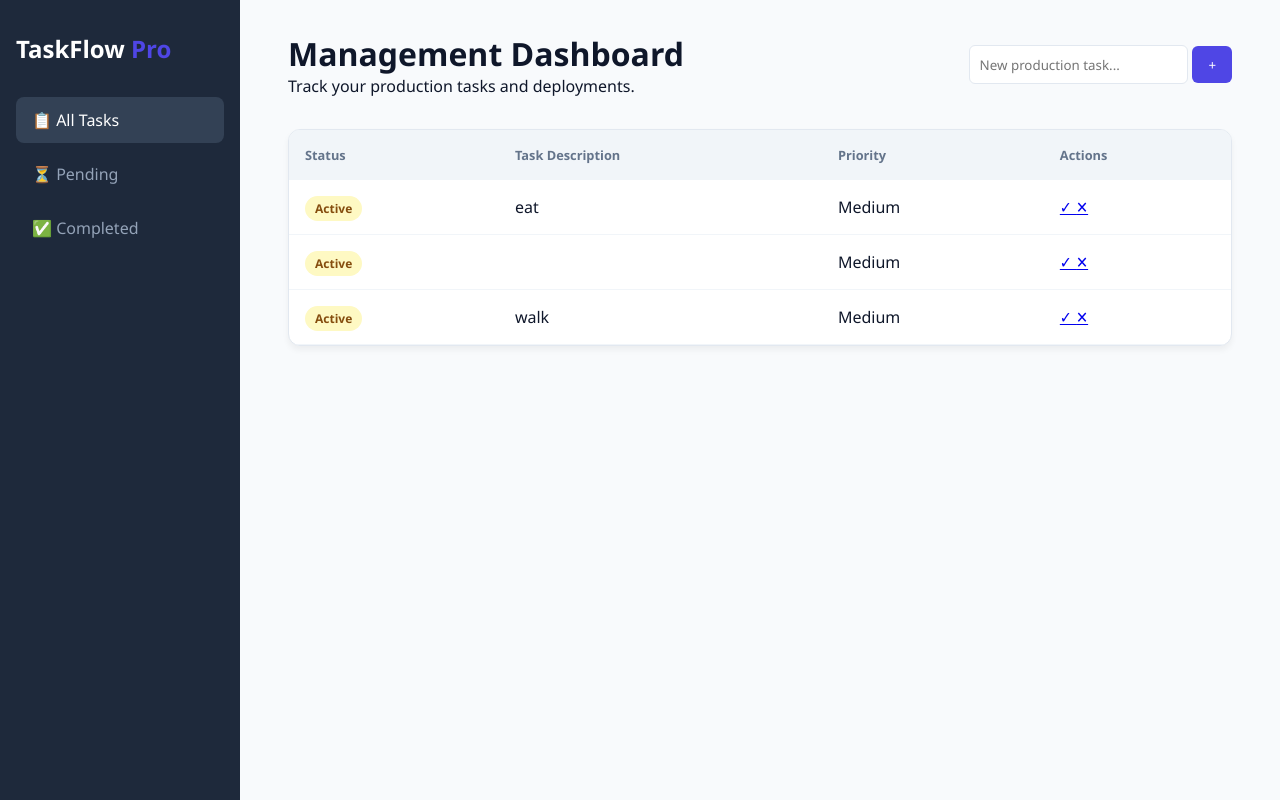
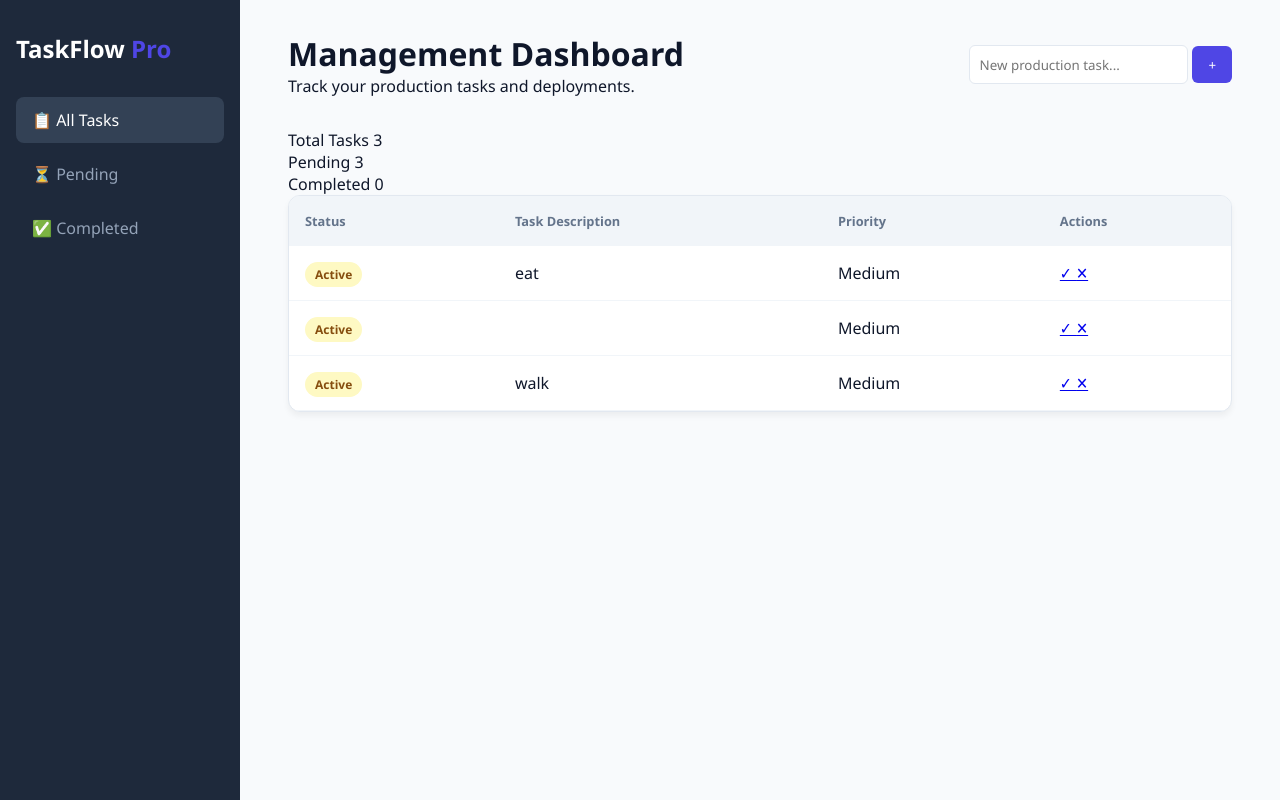
Before and after one commit to Jalil-hamdard/django-todo-jenkins, a Django app: page / in a window 1280 px wide. Run offline with Django 5.2, Linux system fonts and the light colour scheme; data comes from the database, SQL or seed files in the repository.

Commit message:
Update task_list.html

```diff
--- a/todo/templates/todo/task_list.html
+++ b/todo/templates/todo/task_list.html
@@ -12,9 +12,14 @@
         <aside class="sidebar">
             <div class="logo">TaskFlow <span>Pro</span></div>
             <nav>
-                <a href="#" class="active">📋 All Tasks</a>
-                <a href="#">⏳ Pending</a>
-                <a href="#">✅ Completed</a>
+                <a href="{% url 'task_list' %}"
+                   class="{% if not current_filter %}active{% endif %}">📋 All Tasks</a>
+
+                <a href="{% url 'task_list' %}?filter=pending"
+                   class="{% if current_filter == 'pending' %}active{% endif %}">⏳ Pending</a>
+
+                <a href="{% url 'task_list' %}?filter=completed"
+                   class="{% if current_filter == 'completed' %}active{% endif %}">✅ Completed</a>
             </nav>
         </aside>
 
@@ -30,6 +35,21 @@
                     <button type="submit">+</button>
                 </form>
             </header>
+
+            <section class="stats-grid">
+                <div class="stat-card">
+                    <span class="stat-label">Total Tasks</span>
+                    <span class="stat-value">{{ total_count }}</span>
+                </div>
+                <div class="stat-card">
+                    <span class="stat-label">Pending</span>
+                    <span class="stat-value">{{ pending_count }}</span>
+                </div>
+                <div class="stat-card">
+                    <span class="stat-label">Completed</span>
+                    <span class="stat-value">{{ completed_count }}</span>
+                </div>
+            </section>
 
             <section class="table-section">
                 <table class="task-table">
@@ -56,15 +76,23 @@
                             </td>
                             <td><span class="p-low">Medium</span></td>
                             <td class="actions-cell">
-                                <a href="{% url 'complete_task' task.id %}" class="action-btn check">
+                                <a href="{% url 'complete_task' task.id %}?filter={{ current_filter|default:'' }}" class="action-btn check">
                                     {% if task.completed %}↺{% else %}✓{% endif %}
                                 </a>
-                                <a href="{% url 'delete_task' task.id %}" class="action-btn delete">✕</a>
+                                <a href="{% url 'delete_task' task.id %}?filter={{ current_filter|default:'' }}" class="action-btn delete">✕</a>
                             </td>
                         </tr>
                         {% empty %}
                         <tr>
-                            <td colspan="4" class="empty-row">No tasks found in current sprint.</td>
+                            <td colspan="4" class="empty-row">
+                                {% if current_filter == 'completed' %}
+                                    No completed tasks yet. Finish something! 🚀
+                                {% elif current_filter == 'pending' %}
+                                    All caught up! No pending tasks. 😴
+                                {% else %}
+                                    No tasks found in current sprint.
+                                {% endif %}
+                            </td>
                         </tr>
                         {% endfor %}
                     </tbody>
```
